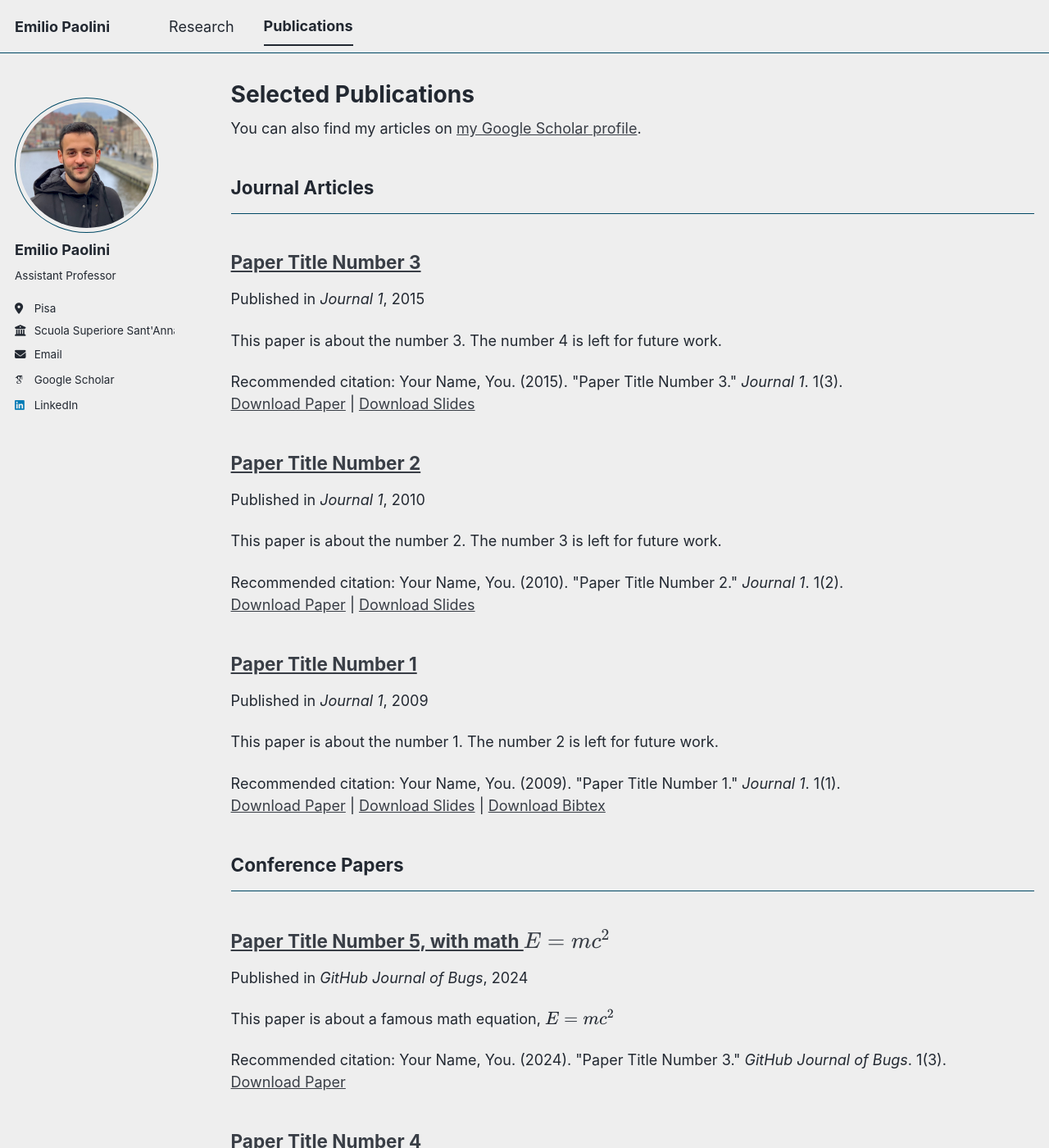
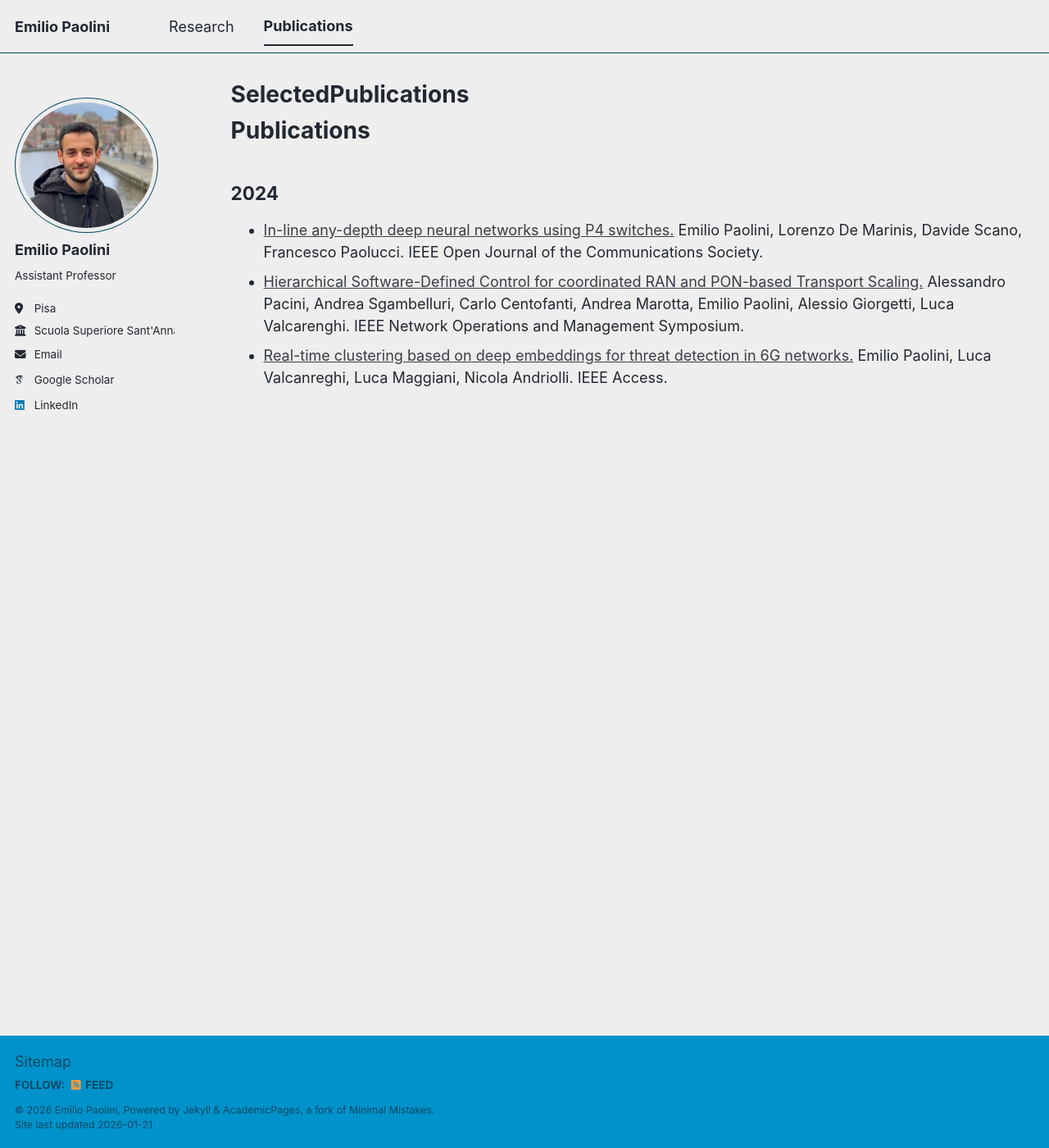
Before and after one commit to emiliopaolini/emiliopaolini.github.io, a Jekyll site: the page built from _pages/publications.html, in a window 1280 px wide and 1400 px high. Shown: the whole window at 82% size. Built offline with Jekyll 4.4.1, drawn with Linux system fonts in a browser that asks for light colours; some web fonts are replaced; a script bundle is joined from its source files by our own code; library files that are not in the unit come from our copies; some of the changed text lies outside the part shown.

Commit message:
First publication page

```diff
--- a/_pages/publications.html
+++ b/_pages/publications.html
@@ -1,35 +1,27 @@
 ---
 layout: archive
-title: "Selected Publications"
+title: "SelectedPublications"
 permalink: /publications/
 author_profile: true
 ---
 
-{% if site.author.googlescholar %}
-<div class="wordwrap">You can also find my articles on <a href="{{site.author.googlescholar}}">my Google Scholar
-        profile</a>.</div>
-{% endif %}
+<h1>Publications</h1>
 
-{% include base_path %}
+<h2>2024</h2>
+<ul>
+    <li>
+        <a href="#">In-line any-depth deep neural networks using P4 switches.</a>
+        Emilio Paolini, Lorenzo De Marinis, Davide Scano, Francesco Paolucci. IEEE Open Journal of the Communications
+        Society.
+    </li>
+    <li>
+        <a href="#">Hierarchical Software-Defined Control for coordinated RAN and PON-based Transport Scaling.</a>
+        Alessandro Pacini, Andrea Sgambelluri, Carlo Centofanti, Andrea Marotta, Emilio Paolini, Alessio Giorgetti, Luca
+        Valcarenghi. IEEE Network Operations and Management Symposium.
+    </li>
 
-<!-- New style rendering if publication categories are defined -->
-{% if site.publication_category %}
-{% for category in site.publication_category %}
-{% assign title_shown = false %}
-{% for post in site.publications reversed %}
-{% if post.category != category[0] %}
-{% continue %}
-{% endif %}
-{% unless title_shown %}
-<h2>{{ category[1].title }}</h2>
-<hr />
-{% assign title_shown = true %}
-{% endunless %}
-{% include archive-single.html %}
-{% endfor %}
-{% endfor %}
-{% else %}
-{% for post in site.publications reversed %}
-{% include archive-single.html %}
-{% endfor %}
-{% endif %}
+    <li>
+        <a href="#">Real-time clustering based on deep embeddings for threat detection in 6G networks.</a>
+        Emilio Paolini, Luca Valcanreghi, Luca Maggiani, Nicola Andriolli. IEEE Access.
+    </li>
+</ul>
```
